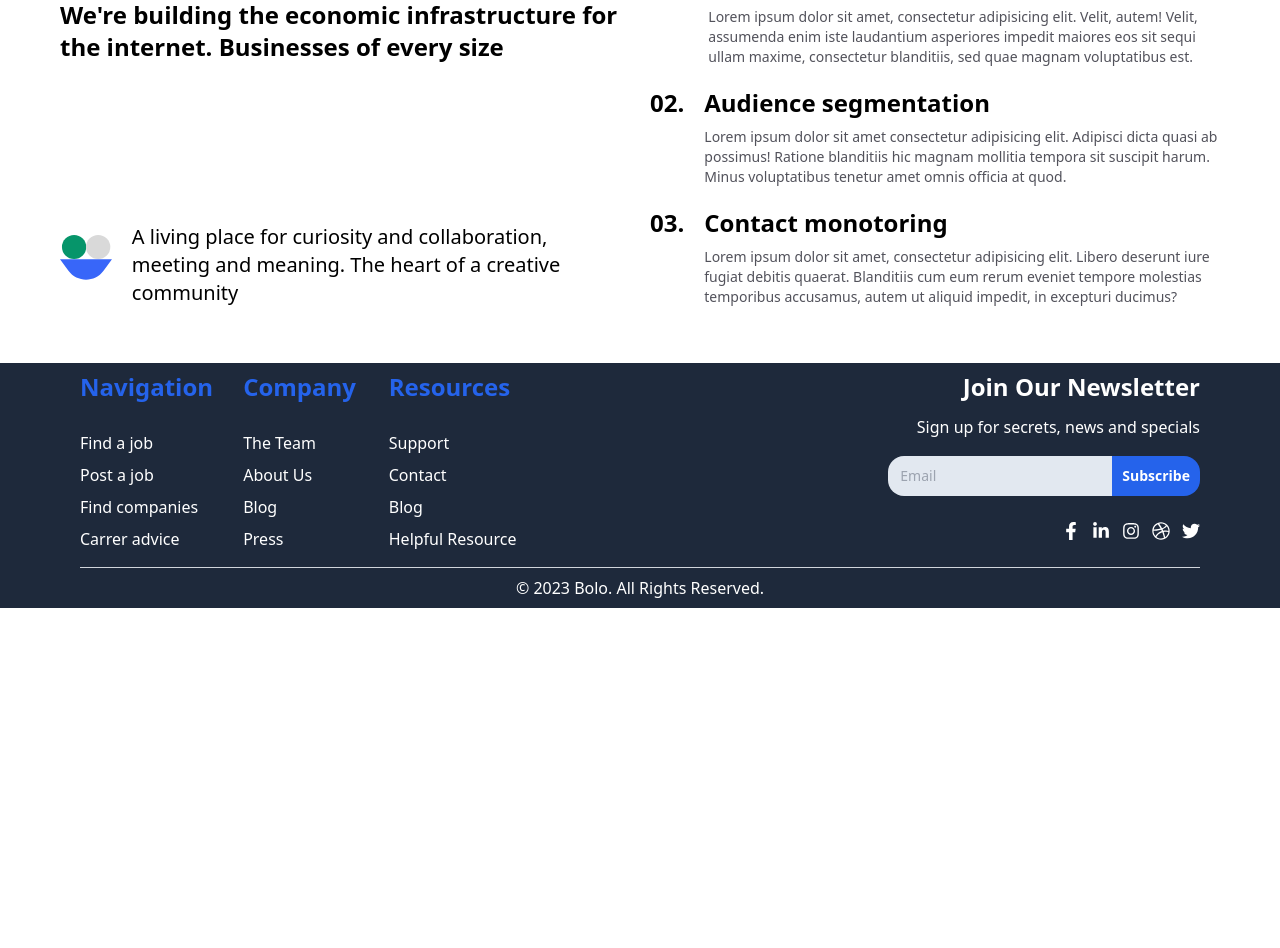
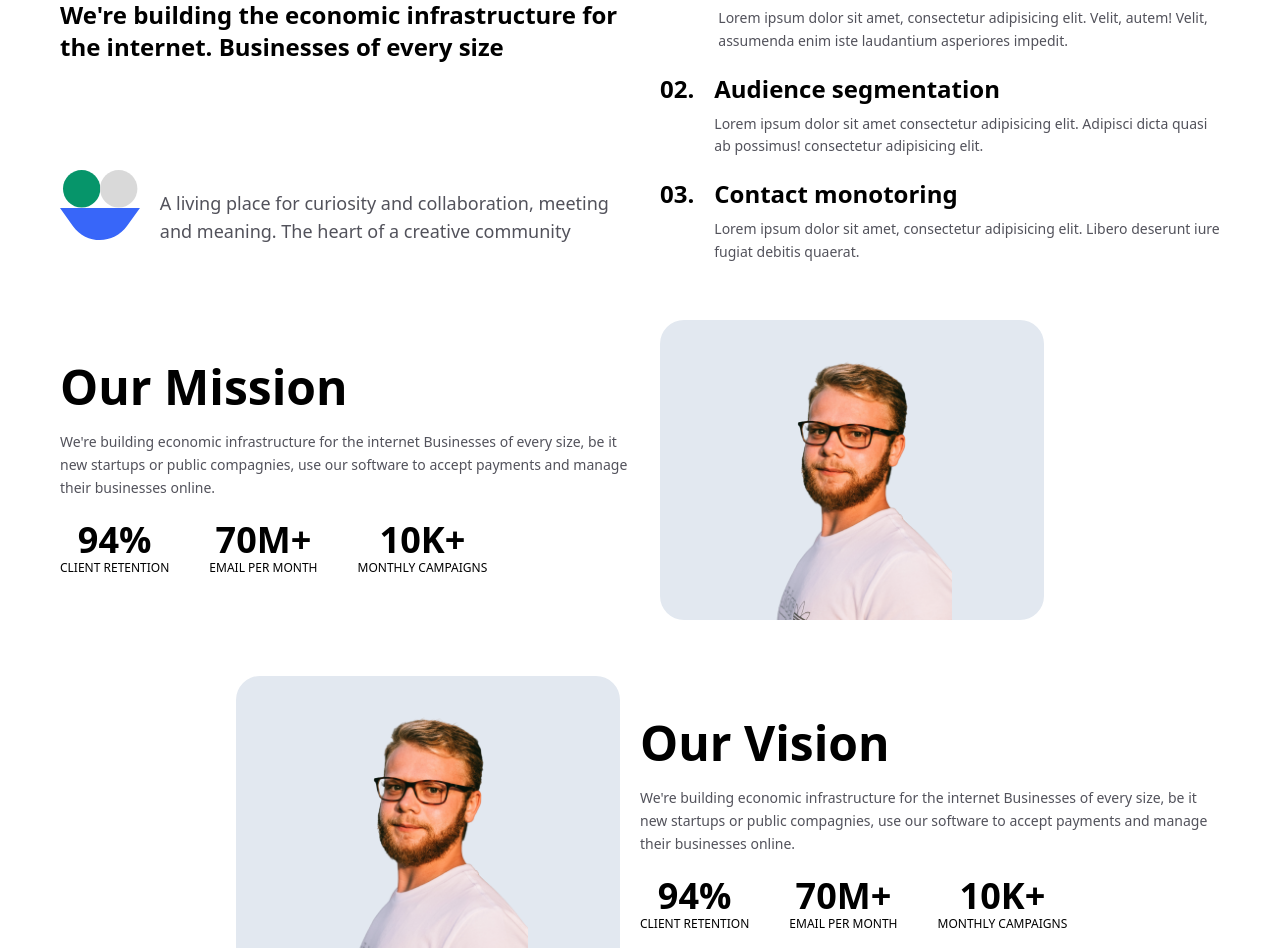
Before and after one commit to Wilson635/bolo, a Next.js app: page /about in a window 1280 px wide. Shown: the part 724-1672 px from the top of the page. Before the commit the page ends 1332 px from the top, so only its background shows below. Built offline with nearby package versions, Linux system fonts and the light colour scheme.

Commit message:
About + Footer updates

```diff
--- a/components/Footer.tsx
+++ b/components/Footer.tsx
@@ -1,5 +1,3 @@
-import logo from "@/public/assets/bolo.jpeg";
-import Image from "next/image";
 import {
   FaDribbble,
   FaFacebookF,
@@ -11,10 +9,10 @@ import {
 const Footer = () => {
   return (
     <footer>
-      <div className="px-5 lg:px-20 py-2 text-white bg-slate-800">
+      <div className="px-5 lg:px-20 py-2">
         <div className="flex flex-col-reverse lg:flex-row lg:flex lg:justify-between gap-4">
           <div className="grid grid-cols-3 justify-items-center gap-5">
-            <div className="flex flex-col gap-2">
+            <div className="flex flex-col gap-2 font-semibold">
               <h1 className="text-2xl font-bold mb-5 text-blue-600">
                 Navigation
               </h1>
@@ -23,14 +21,14 @@ const Footer = () => {
               <a href="#">Find companies</a>
               <a href="#">Carrer advice</a>
             </div>
-            <div className="flex flex-col gap-2">
+            <div className="flex flex-col gap-2 font-semibold">
               <h1 className="text-2xl font-bold mb-5 text-blue-600">Company</h1>
               <a href="#">The Team</a>
               <a href="#">About Us</a>
               <a href="#">Blog</a>
               <a href="#">Press</a>
             </div>
-            <div className="flex flex-col gap-2">
+            <div className="flex flex-col gap-2 font-semibold">
               <h1 className="text-2xl font-bold mb-5 text-blue-600">
                 Resources
               </h1>
@@ -52,7 +50,7 @@ const Footer = () => {
                 placeholder="Email"
                 className="bg-slate-200 rounded-l-2xl py-2.5 px-3 text-sm w-1/2"
               />
-              <button className="bg-blue-600 rounded-r-2xl p-2.5 text-sm text-white font-semibold">
+              <button className="bg-blue-600 hover:bg-blue-700 transition rounded-r-2xl p-2.5 text-sm text-white font-semibold">
                 Subscribe
               </button>
             </div>
--- a/pages/about.tsx
+++ b/pages/about.tsx
@@ -1,6 +1,7 @@
 import Image from "next/image";
 import AboutPic from "@/public/assets/about-us.png";
 import Icon from "@/public/assets/icon.svg";
+import Person1 from "@/public/assets/person1.png";
 import NavBar from "@/components/Navbar";
 import Footer from "@/components/Footer";
 const About = () => {
@@ -38,7 +39,7 @@ const About = () => {
             />
           </div>
         </div>
-        <div className="flex flex-col my-14 px-5 md:px-10 md:flex-row gap-5">
+        <div className="flex flex-col gap-5 my-14 px-5 md:gap-10 md:px-10 md:flex-row">
           <div className="basis-1/2 flex flex-col gap-10 justify-between">
             <div>
               <h1 className="text-2xl font-bold text-green-400">OUR STORY</h1>
@@ -49,9 +50,9 @@ const About = () => {
             </div>
             <div className="flex items-center gap-5">
               <div>
-                <Image src={Icon} alt={""} height={100} width={100} />
+                <Image src={Icon} alt={""} height={150} width={150} />
               </div>
-              <div className="text-xl">
+              <div className="text-lg text-zinc-600">
                 A living place for curiosity and collaboration, meeting and
                 meaning. The heart of a creative community
               </div>
@@ -64,11 +65,10 @@ const About = () => {
                 <div className="text-2xl font-bold">
                   6 years of intense research
                 </div>
-                <div className="text-sm text-zinc-600">
+                <div className="text-sm text-zinc-600 leading-relaxed">
                   Lorem ipsum dolor sit amet, consectetur adipisicing elit.
                   Velit, autem! Velit, assumenda enim iste laudantium asperiores
-                  impedit maiores eos sit sequi ullam maxime, consectetur
-                  blanditiis, sed quae magnam voluptatibus est.
+                  impedit.
                 </div>
               </div>
             </div>
@@ -76,11 +76,10 @@ const About = () => {
               <div className="text-2xl font-semibold">02.</div>
               <div className="flex flex-col gap-2">
                 <div className="text-2xl font-bold">Audience segmentation</div>
-                <div className="text-sm text-zinc-600">
+                <div className="text-sm text-zinc-600 leading-relaxed">
                   Lorem ipsum dolor sit amet consectetur adipisicing elit.
-                  Adipisci dicta quasi ab possimus! Ratione blanditiis hic
-                  magnam mollitia tempora sit suscipit harum. Minus voluptatibus
-                  tenetur amet omnis officia at quod.
+                  Adipisci dicta quasi ab possimus! consectetur adipisicing
+                  elit.
                 </div>
               </div>
             </div>
@@ -88,14 +87,68 @@ const About = () => {
               <div className="text-2xl font-semibold">03.</div>
               <div className="flex flex-col gap-2">
                 <div className="text-2xl font-bold">Contact monotoring</div>
-                <div className="text-sm text-zinc-600">
+                <div className="text-sm text-zinc-600 leading-relaxed">
                   Lorem ipsum dolor sit amet, consectetur adipisicing elit.
-                  Libero deserunt iure fugiat debitis quaerat. Blanditiis cum
-                  eum rerum eveniet tempore molestias temporibus accusamus,
-                  autem ut aliquid impedit, in excepturi ducimus?
+                  Libero deserunt iure fugiat debitis quaerat.
                 </div>
               </div>
             </div>
+          </div>
+        </div>
+        <div className="flex flex-col-reverse items-center gap-5 px-5 md:px-10 md:flex-row">
+          <div className="basis-1/2 flex flex-col gap-5 justify-evenly">
+            <div className="text-5xl font-bold">Our Mission</div>
+            <div className="text-sm text-zinc-600 leading-relaxed">
+              We&apos;re building economic infrastructure for the internet
+              Businesses of every size, be it new startups or public compagnies,
+              use our software to accept payments and manage their businesses
+              online.
+            </div>
+            <div className="flex gap-2 md:gap-10">
+              <div className="flex flex-col items-center">
+                <div className="text-3xl md:text-4xl font-bold">94%</div>
+                <div className="text-xs text-center">CLIENT RETENTION</div>
+              </div>
+              <div className="flex flex-col items-center">
+                <div className="text-3xl md:text-4xl font-bold">70M+</div>
+                <div className="text-xs text-center">EMAIL PER MONTH</div>
+              </div>
+              <div className="flex flex-col items-center">
+                <div className="text-3xl md:text-4xl font-bold">10K+</div>
+                <div className="text-xs text-center">MONTHLY CAMPAIGNS</div>
+              </div>
+            </div>
+          </div>
+          <div className="basis-1/2 flex justify-center w-full max-w-sm bg-slate-200 rounded-3xl">
+            <Image src={Person1} alt={""} height={200} width={200} />
+          </div>
+        </div>
+        <div className="flex flex-col-reverse items-center my-14 gap-5 px-5 md:px-10 md:flex-row-reverse">
+          <div className="basis-1/2 flex flex-col gap-5 justify-evenly">
+            <div className="text-5xl font-bold">Our Vision</div>
+            <div className="text-sm text-zinc-600 leading-relaxed">
+              We&apos;re building economic infrastructure for the internet
+              Businesses of every size, be it new startups or public compagnies,
+              use our software to accept payments and manage their businesses
+              online.
+            </div>
+            <div className="flex gap-2 md:gap-10">
+              <div className="flex flex-col items-center">
+                <div className="text-3xl md:text-4xl font-bold">94%</div>
+                <div className="text-xs text-center">CLIENT RETENTION</div>
+              </div>
+              <div className="flex flex-col items-center">
+                <div className="text-3xl md:text-4xl font-bold">70M+</div>
+                <div className="text-xs text-center">EMAIL PER MONTH</div>
+              </div>
+              <div className="flex flex-col items-center">
+                <div className="text-3xl md:text-4xl font-bold">10K+</div>
+                <div className="text-xs text-center">MONTHLY CAMPAIGNS</div>
+              </div>
+            </div>
+          </div>
+          <div className="basis-1/2 flex justify-center w-full max-w-sm bg-slate-200 rounded-3xl">
+            <Image src={Person1} alt={""} height={200} width={200} />
           </div>
         </div>
       </main>
```
Also changed, not shown: public/assets/person1.png (renamed from public/assets/person.png).
